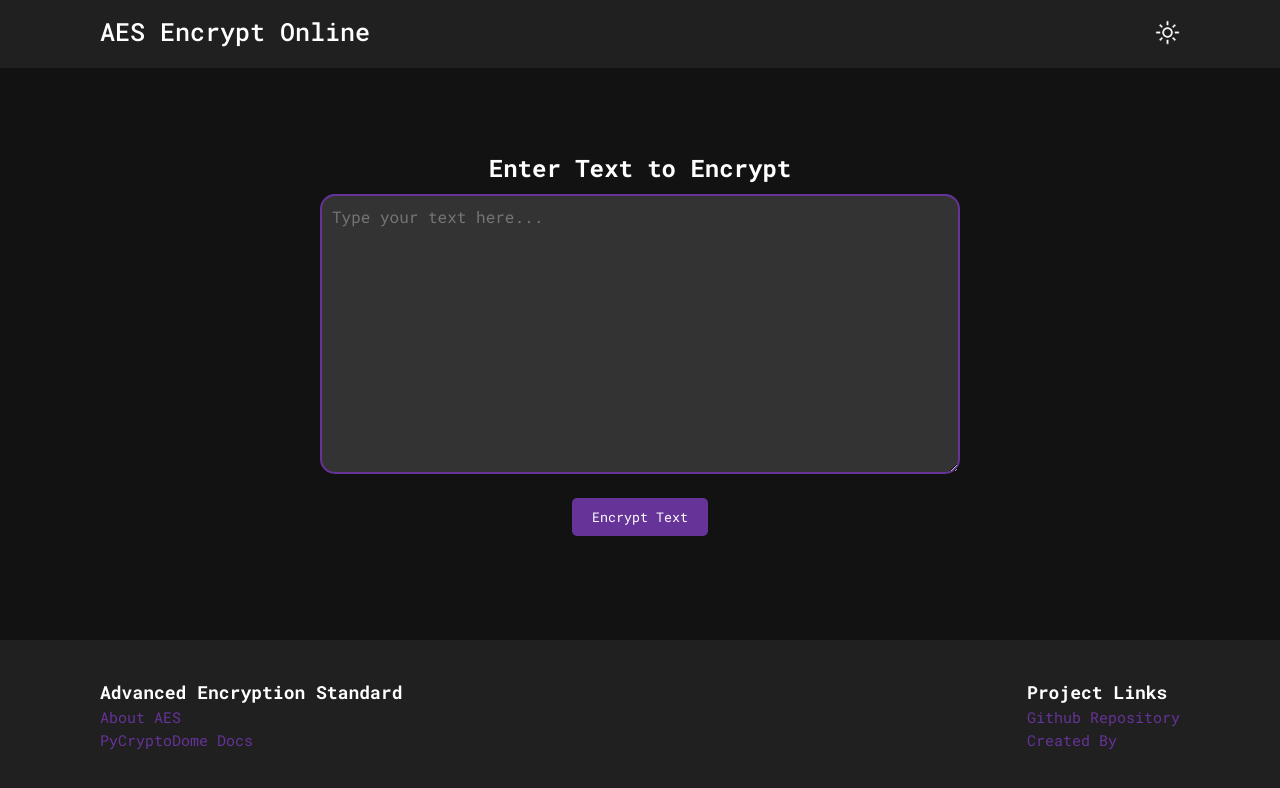
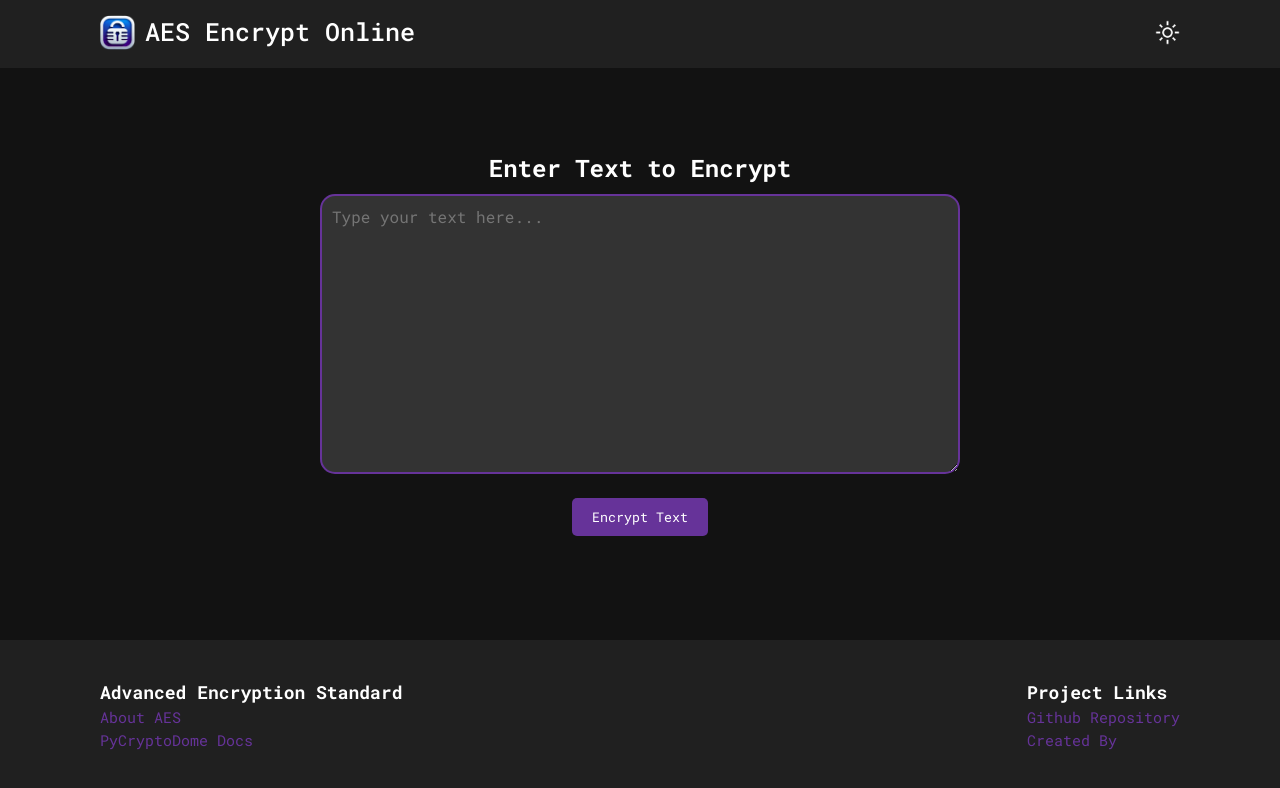
Before and after one commit to PeterBarilo/AES_Encryption_App, a React (Vite) app: page / in a window 1280 px wide. Shown: the top 788 px of the page. Built offline with nearby package versions, Linux system fonts and the light colour scheme.

Commit message:
finalized frontend

```diff
--- a/index.html
+++ b/index.html
@@ -2,7 +2,7 @@
 <html lang="en">
   <head>
     <meta charset="UTF-8" />
-    <link rel="icon" type="image/svg+xml" href="/vite.svg" />
+    <link rel="icon" type="image/png" href="/logoAES.png" />
     <meta name="viewport" content="width=device-width, initial-scale=1.0" />
     <title>Encrypt with AES</title>
   </head>
--- a/src/Components/Nav.css
+++ b/src/Components/Nav.css
@@ -6,7 +6,7 @@
     padding-top: 15px;
   }
 
-  .nav img {
+  .nav-right img {
     margin-top: 5px;
     width: 25px;
     height: 25px;
@@ -14,8 +14,23 @@
     cursor: pointer;
   }
 
+  .nav-left img{
+    width: 35px;
+    height: 35px;
+    cursor: pointer;
+  }
 
-  .nav img:hover{
+  .nav-left{
+    display: flex;
+    flex-direction: row;
+    justify-content: center;
+  }
+
+  .imglogo{
+    margin-left: 100px;
+  }
+
+  .nav-right img:hover{
     opacity: 65%;
   }
 
@@ -25,7 +40,7 @@
   }
 
   .logo {
-    margin-left: 100px;
+    margin-left: 10px;
     padding-bottom: 10px;
     justify-content: center;
     font-size: 25px;
--- a/src/Components/Nav.jsx
+++ b/src/Components/Nav.jsx
@@ -5,7 +5,11 @@ import { assets } from '../assets/assets';
 const Nav = ({ isDarkMode, toggleDarkMode }) => {
   return (
     <div className='nav'>
-      <h2 className="logo">AES Encrypt Online</h2>
+      <div className="nav-left">
+        <img className='imglogo' src={assets.logo} alt="" />
+        <h2 className="logo">AES Encrypt Online</h2>
+      </div>
+
       <div className='nav-right'>
         <img
           src={isDarkMode ? assets.light : assets.dark}
--- a/src/assets/assets.js
+++ b/src/assets/assets.js
@@ -2,5 +2,6 @@ import dark from './dark.png'
 import light from './light.png'
 import new_dark from './new_dark.png'
 import new_light from './new_light.png'
+import logo from './logoAES.png'
 
-export const assets = {dark, light, new_dark, new_light}
+export const assets = {dark, light, new_dark, new_light, logo}
```
Also changed, not shown: public/logoAES.png (added), src/assets/logoAES.png (added).
